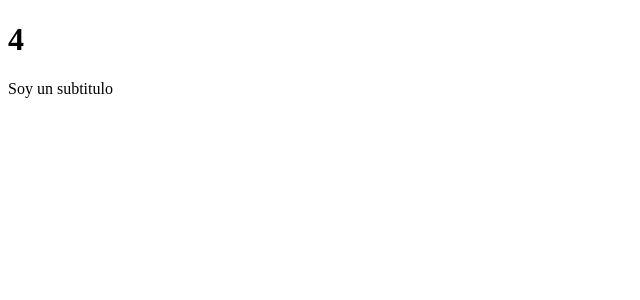
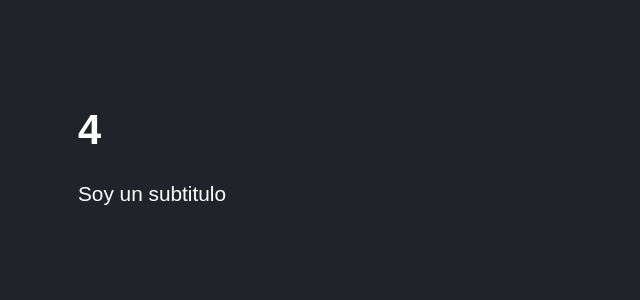
Before and after one commit to fernando258258/Cursos-fer, a React (Vite) app in the folder React De cero a experto ( Hooks y MERN )/03-counter-app-vite/: page / in a window 1280 px wide. Shown: the top 300 px of the page, without its empty margins (0-640 px from the left). Built offline with nearby package versions, Linux system fonts and the light colour scheme.

Commit message:
Colocar estilos de CSS

```diff
--- a/React De cero a experto ( Hooks y MERN )/03-counter-app-vite/src/main.jsx
+++ b/React De cero a experto ( Hooks y MERN )/03-counter-app-vite/src/main.jsx
@@ -3,6 +3,8 @@ import ReactDOM from "react-dom/client";
 
 import { App } from "./HelloWorldApp";
 import { FirstApp } from "./FirstApp";
+
+import "./styles.css";
 
 ReactDOM.createRoot(document.getElementById("root")).render(
   <React.StrictMode>
--- /dev/null
+++ b/React De cero a experto ( Hooks y MERN )/03-counter-app-vite/src/styles.css
@@ -0,0 +1,8 @@
+hmtl,
+body {
+  background-color: #21232a;
+  color: white;
+  font-family: Arial, Helvetica, sans-serif;
+  font-size: 1.3rem;
+  padding: 70px;
+}
```
